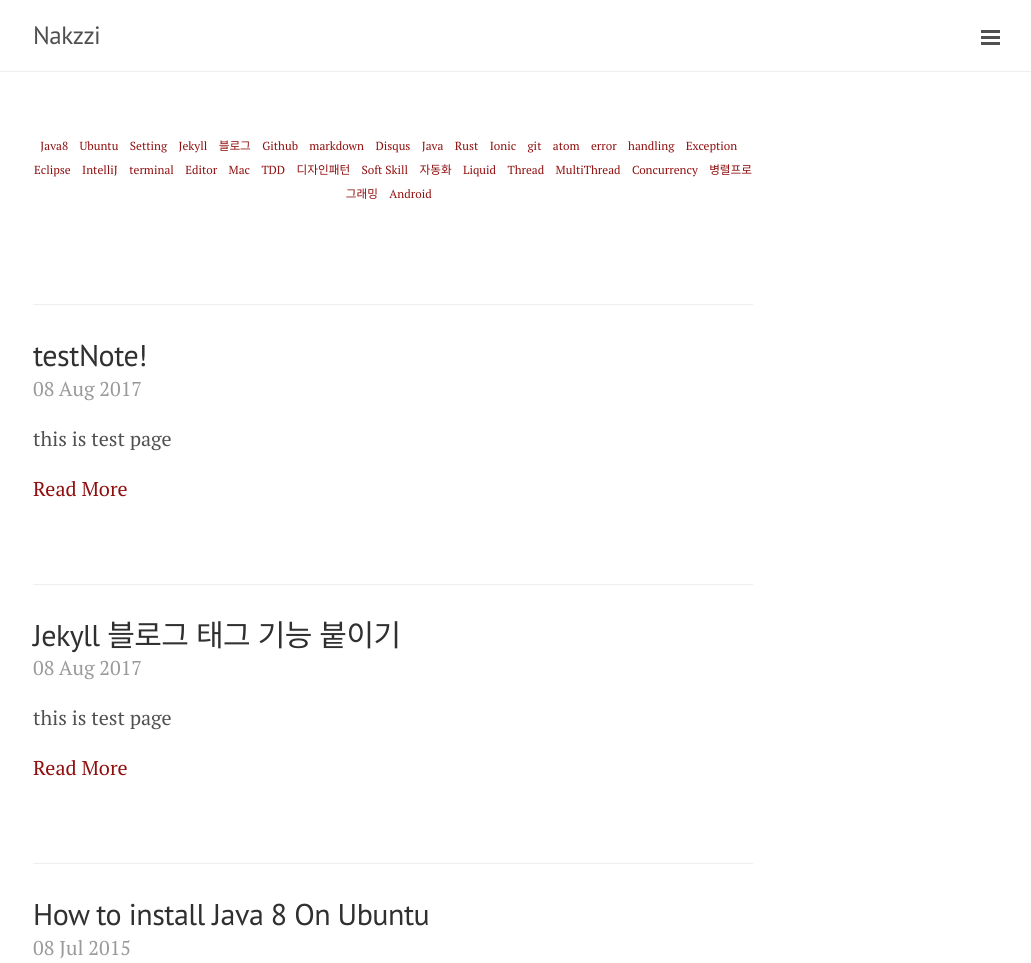
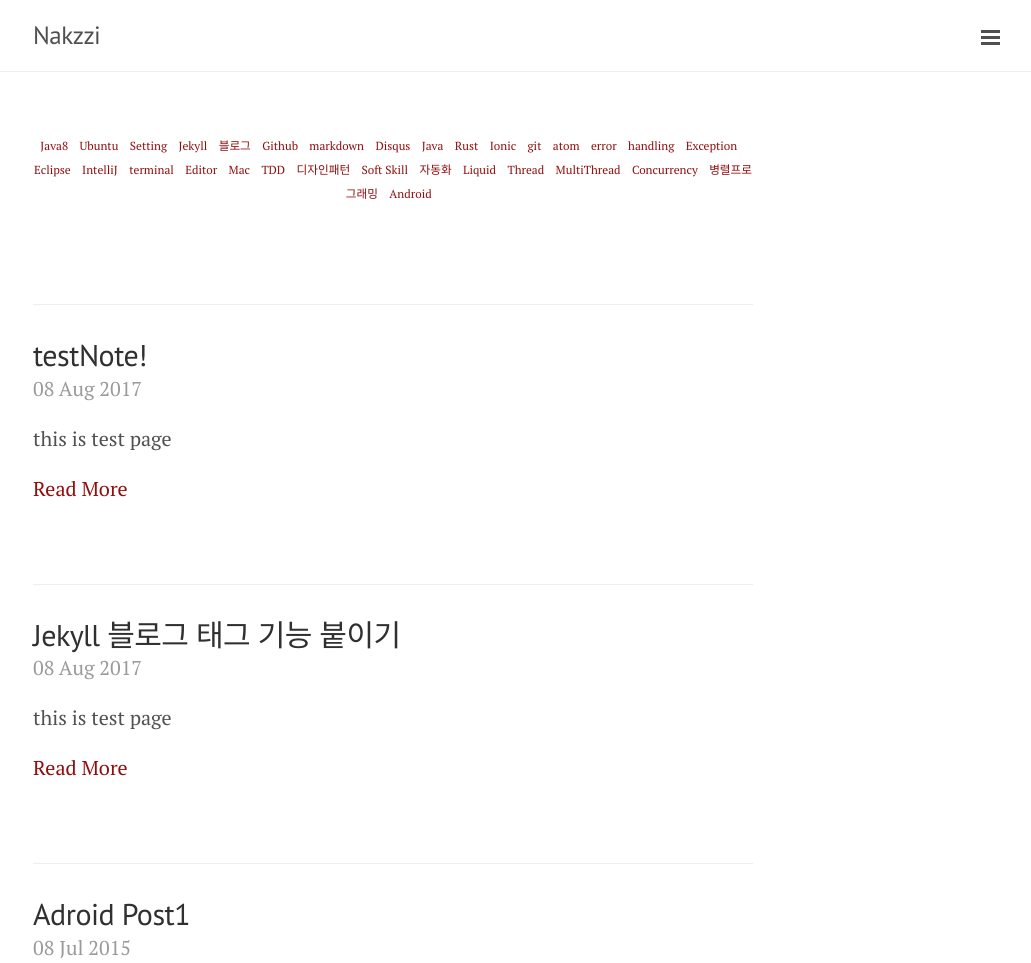
Before and after one commit to cholnh/cholnh.github.io, a Jekyll site: the page built from index.html, in a window 1280 px wide. Shown: the top 963 px of the page, without its empty margins (247-1278 px from the left). Built offline with Jekyll 4.4.1, drawn with Linux system fonts in a browser that asks for light colours; Markdown is read by kramdown in place of the engine named in the settings; the list of posts is cut into pages by our own code; grey boxes are pictures that could not be loaded.

Commit message:
Update 2017-8-7-Adroidtest.md

```diff
--- a/_posts/Dev/Android/2017-8-7-Adroidtest.md
+++ b/_posts/Dev/Android/2017-8-7-Adroidtest.md
@@ -1,6 +1,6 @@
 ---
 layout: post
-title:  "How to install Java 8 On Ubuntu"
+title:  "Adroid Post1"
 date:   2015-07-08 20:00:00
 lastmod: 2016-11-26 12:00:00
 categories: Android
```
